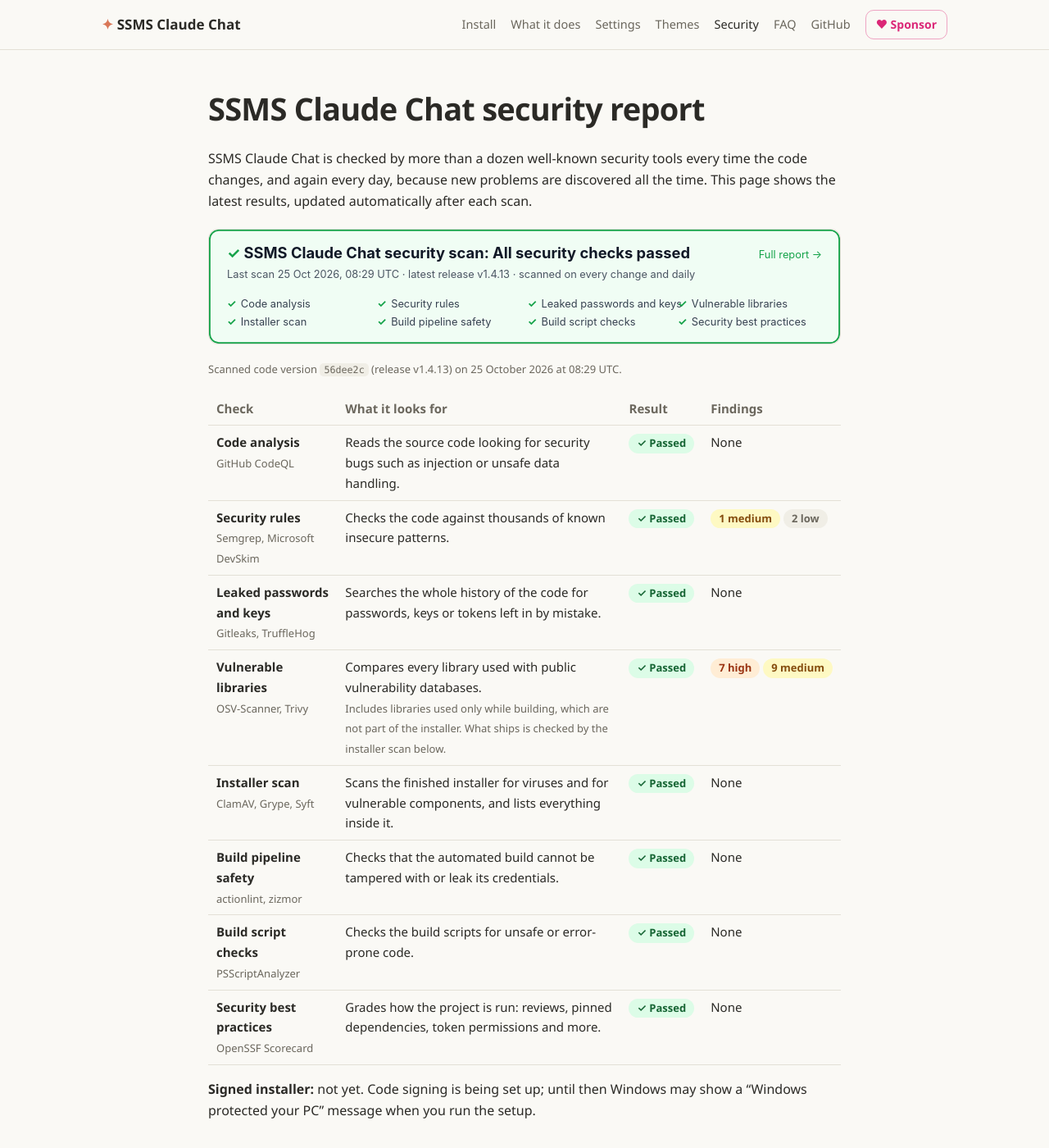
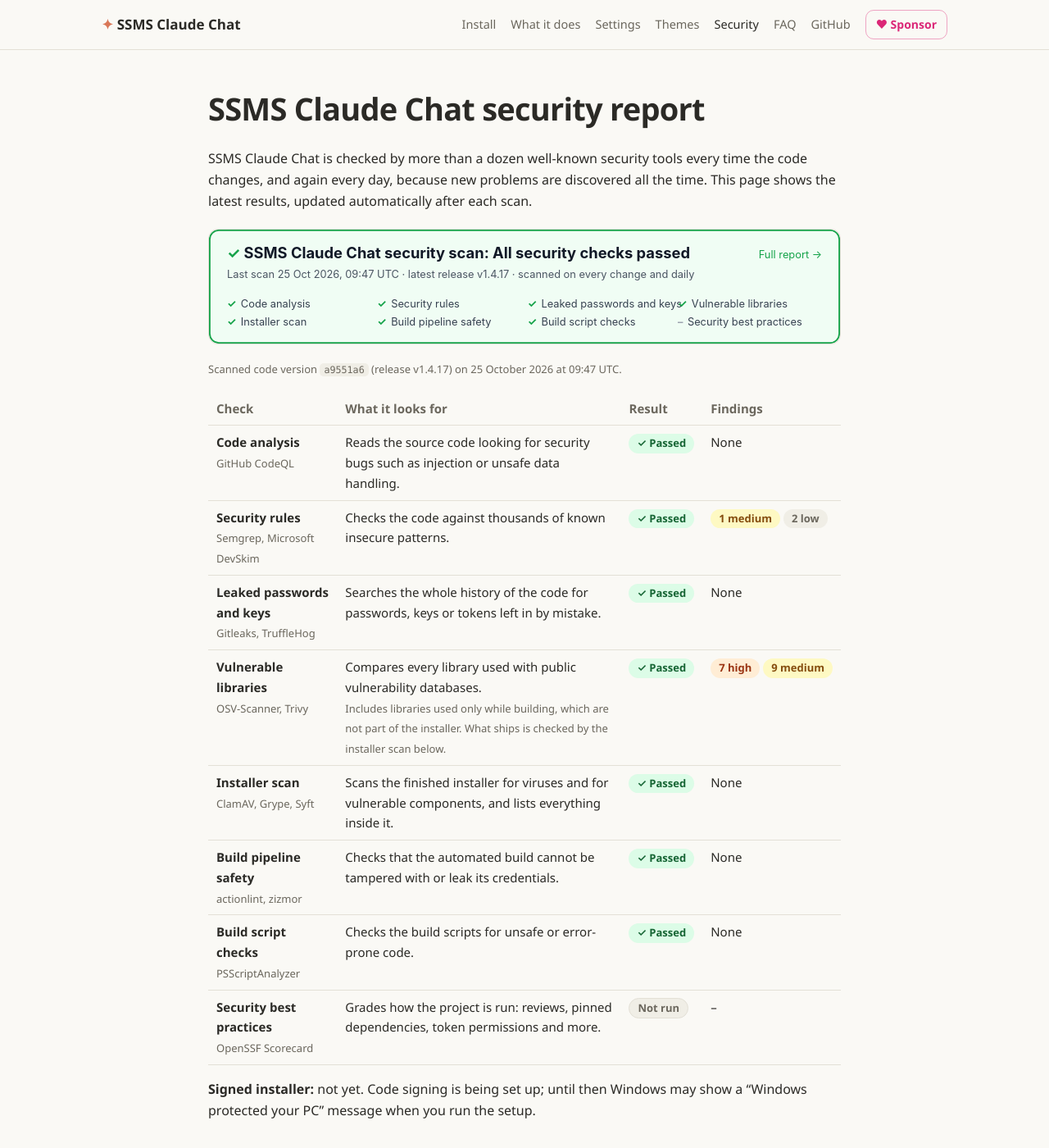
Before and after one commit to TanmayS0406/ssms-claude-chat, a Jekyll site: the page built from security-report.md, in a window 1280 px wide and 1400 px high. Shown: the whole window at 82% size. Built offline with Jekyll 4.4.1, drawn with Linux system fonts in a browser that asks for light colours.

Commit message:
Security report 2026-10-25T09:47:23Z

```diff
--- a/_data/security.json
+++ b/_data/security.json
@@ -1,8 +1,8 @@
 {
-  "generated": "2026-10-25T08:29:12Z",
+  "generated": "2026-10-25T09:47:23Z",
   "status": "pass",
-  "commit": "56dee2c",
-  "release": "v1.4.13",
+  "commit": "a9551a6",
+  "release": "v1.4.17",
   "trigger": "push",
   "signed": false,
   "checks": [
@@ -103,7 +103,7 @@
       "about": "Grades how the project is run: reviews, pinned dependencies, token permissions and more.",
       "fails_on": "none",
       "note": null,
-      "result": "pass",
+      "result": "skipped",
       "findings": null
     }
   ]
```
Also changed, not shown: security/sbom.spdx.json (+1 -1 lines), security/banner.svg.
